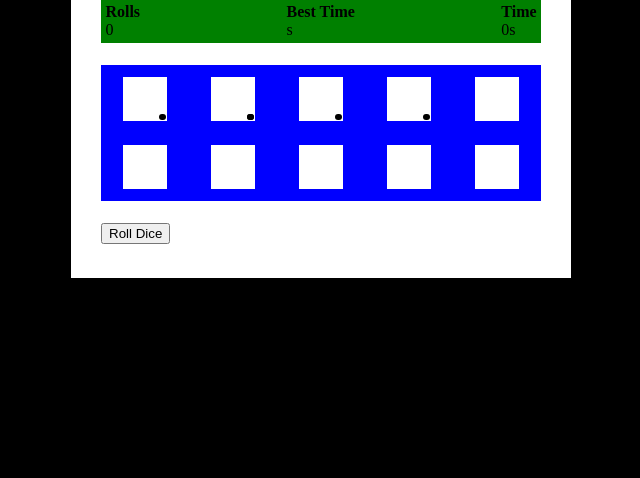
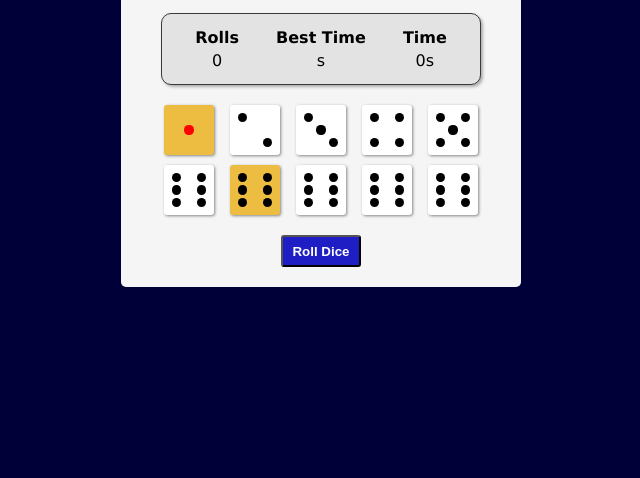
Before and after one commit to akashgardas/Web-Technologies, a plain HTML site: page My Works/Tenzies Game/index.html in a window 1280 px wide. Shown: the part 322-800 px from the top of the page, without its empty margins (319-959 px from the left). Drawn offline with Linux system fonts and the light colour scheme.

Commit message:
Tenzies Game - UI Complete

```diff
--- a/My Works/Tenzies Game/index.html
+++ b/My Works/Tenzies Game/index.html
@@ -33,26 +33,117 @@
         </div>
       </div>
 
-      <div class="dice">
-        <div class="die one">
-            <div class="dot"></div>
+      <div class="dice-container">
+        <div class="die freeze">
+          <div class=""></div>
+          <div></div>
+          <div class=""></div>
+          <div class=""></div>
+          <div class="dot red"></div>
+          <div class=""></div>
+          <div class=""></div>
+          <div></div>
+          <div class=""></div>
         </div>
-        <div class="die two">
-            <div class="dot"></div>
-            <div class="dot"></div>
+        <div class="die">
+          <div class="dot"></div>
+          <div></div>
+          <div class=""></div>
+          <div class=""></div>
+          <div class=""></div>
+          <div class=""></div>
+          <div class=""></div>
+          <div></div>
+          <div class="dot"></div>
         </div>
-        <div class="die one">
-            <div class="dot"></div>
+        <div class="die">
+          <div class="dot"></div>
+          <div></div>
+          <div class=""></div>
+          <div class=""></div>
+          <div class="dot"></div>
+          <div class=""></div>
+          <div class=""></div>
+          <div></div>
+          <div class="dot"></div>
         </div>
-        <div class="die two">
-            <div class="dot"></div>
+        <div class="die">
+          <div class="dot"></div>
+          <div></div>
+          <div class="dot"></div>
+          <div class=""></div>
+          <div class=""></div>
+          <div class=""></div>
+          <div class="dot"></div>
+          <div></div>
+          <div class="dot"></div>
         </div>
-        <div class="die"></div>
-        <div class="die"></div>
-        <div class="die"></div>
-        <div class="die"></div>
-        <div class="die"></div>
-        <div class="die"></div>
+        <div class="die">
+          <div class="dot"></div>
+          <div></div>
+          <div class="dot"></div>
+          <div class=""></div>
+          <div class="dot"></div>
+          <div class=""></div>
+          <div class="dot"></div>
+          <div></div>
+          <div class="dot"></div>
+        </div>
+        <div class="die">
+          <div class="dot"></div>
+          <div></div>
+          <div class="dot"></div>
+          <div class="dot"></div>
+          <div class=""></div>
+          <div class="dot"></div>
+          <div class="dot"></div>
+          <div></div>
+          <div class="dot"></div>
+        </div>
+        <div class="die freeze">
+          <div class="dot"></div>
+          <div></div>
+          <div class="dot"></div>
+          <div class="dot"></div>
+          <div class=""></div>
+          <div class="dot"></div>
+          <div class="dot"></div>
+          <div></div>
+          <div class="dot"></div>
+        </div>
+        <div class="die">
+          <div class="dot"></div>
+          <div></div>
+          <div class="dot"></div>
+          <div class="dot"></div>
+          <div class=""></div>
+          <div class="dot"></div>
+          <div class="dot"></div>
+          <div></div>
+          <div class="dot"></div>
+        </div>
+        <div class="die">
+          <div class="dot"></div>
+          <div></div>
+          <div class="dot"></div>
+          <div class="dot"></div>
+          <div class=""></div>
+          <div class="dot"></div>
+          <div class="dot"></div>
+          <div></div>
+          <div class="dot"></div>
+        </div>
+        <div class="die">
+          <div class="dot"></div>
+          <div></div>
+          <div class="dot"></div>
+          <div class="dot"></div>
+          <div class=""></div>
+          <div class="dot"></div>
+          <div class="dot"></div>
+          <div></div>
+          <div class="dot"></div>
+        </div>
       </div>
       <button type="button">Roll Dice</button>
     </div>
--- a/My Works/Tenzies Game/styles.css
+++ b/My Works/Tenzies Game/styles.css
@@ -1,83 +1,119 @@
-* {
+*,
+*:before,
+*:after {
     box-sizing: border-box;
-    margin: 0;
-}
-
-html {
-    height: 100vh;
-
+    font-family: Geneva, Tahoma, sans-serif;
 }
 
 body {
-    background-color: black;
+    background-color: rgb(0, 0, 56);
     display: flex;
     justify-content: center;
     align-items: center;
 
-    height: 100%;
+    height: 100vh;
     margin: 0;
 }
 
 div.container {
-    background-color: white;
+    background-color: whitesmoke;
     vertical-align: middle;
-    width: 500px;
-    height: 400px;
-    padding: 30px;
+    justify-content: center;
+    width: 30%;
+    min-width: 400px;
+    border-radius: 5px;
+    padding: 20px;
 }
 
+/* Header */
 div.header{
-    background-color: red;
+    text-align: center;
+    padding: 0 20px;
+}
+
+div.header h1 {
+    margin: 0;
+}
+
+div.header p {
+    color: rgb(103, 103, 103);
+    font-style: italic;
+    font-family: sans-serif;
+}
+
+/* Score */
+div.score {
+    display: flex;
+    justify-content: space-evenly;
+    margin: 0 20px;
+
+    background-color: rgb(227, 227, 227);
+    border: 1px solid rgb(57, 57, 57);
+    border-radius: 10px;
+    box-shadow: 2px 2px 3px rgba(128, 128, 128, 0.596);
+    padding: 10px 0;
+}
+
+div.score * {
+    margin: 0;
+    padding: 2px;
     text-align: center;
 }
 
-div.score {
-    background-color: green;
-    display: flex;
-    justify-content: space-between;
-    margin-top: 4%;
-    padding: 1%;
+/* Dice */
+.dice-container {
+    display: grid;
+    grid-template-columns: repeat(5, 1fr);
+    grid-template-rows: repeat(2, 1fr);
+    gap: 10px;
+    padding: 20px;
+    align-items: center;
+    justify-content: center;
 }
 
-div.dice {
-    background-color: blue;
-    height: 40%;
-    margin: 5% 0;
-    display: grid;
-    grid-template-columns: repeat(5, 20%);
-    grid-template-rows: repeat(2, 50%);
-}
-
-div.dice .die {
+.die {
+    height: 50px;
+    width: 50px;
     background-color: white;
-    margin:auto 25%;
-    width: 50%;
-    height: 44px;
+    border-radius: 3px;
+    box-shadow: 1px 1px 3px rgba(0, 0, 0, 0.46);
+    padding: 8px;
+    margin: auto;
 
     display: grid;
-    grid-template-columns: repeat(3, auto);
-    grid-template-rows: repeat(3, auto);
-}
-
-/* .one {
-    grid-template-areas:
-    '. . .'
-    '. dot .'
-    '. . .';
-} */
-
-.two {
-    grid-template-areas:
-    'dot . .'
-    '. . .'
-    '. . dot';
+    grid-template-columns: repeat(3, 1fr);
+    grid-template-rows: repeat(3, 1fr);
+    gap: 3px;
 }
 
 .dot {
     background-color: black;
     border-radius: 50%;
-    width: 75%;
-    height: 75%;
-    margin: auto;
-    grid-area: dot;
 }
+
+.red {
+    background-color: red;
+}
+
+.freeze {
+    background-color: rgb(237, 189, 66);
+}
+
+/* Button */
+button {
+    display: block;
+    margin: 0 auto;
+    height: 2rem;
+    width: 5rem;
+    text-align: center;
+    color: white;
+
+    background-color: rgb(30, 30, 196);
+    border-radius: 3px;
+    font-family: sans-serif;
+    font-weight: 600;
+}
+
+button:hover {
+    background-color: rgb(38, 38, 238);
+}
```
